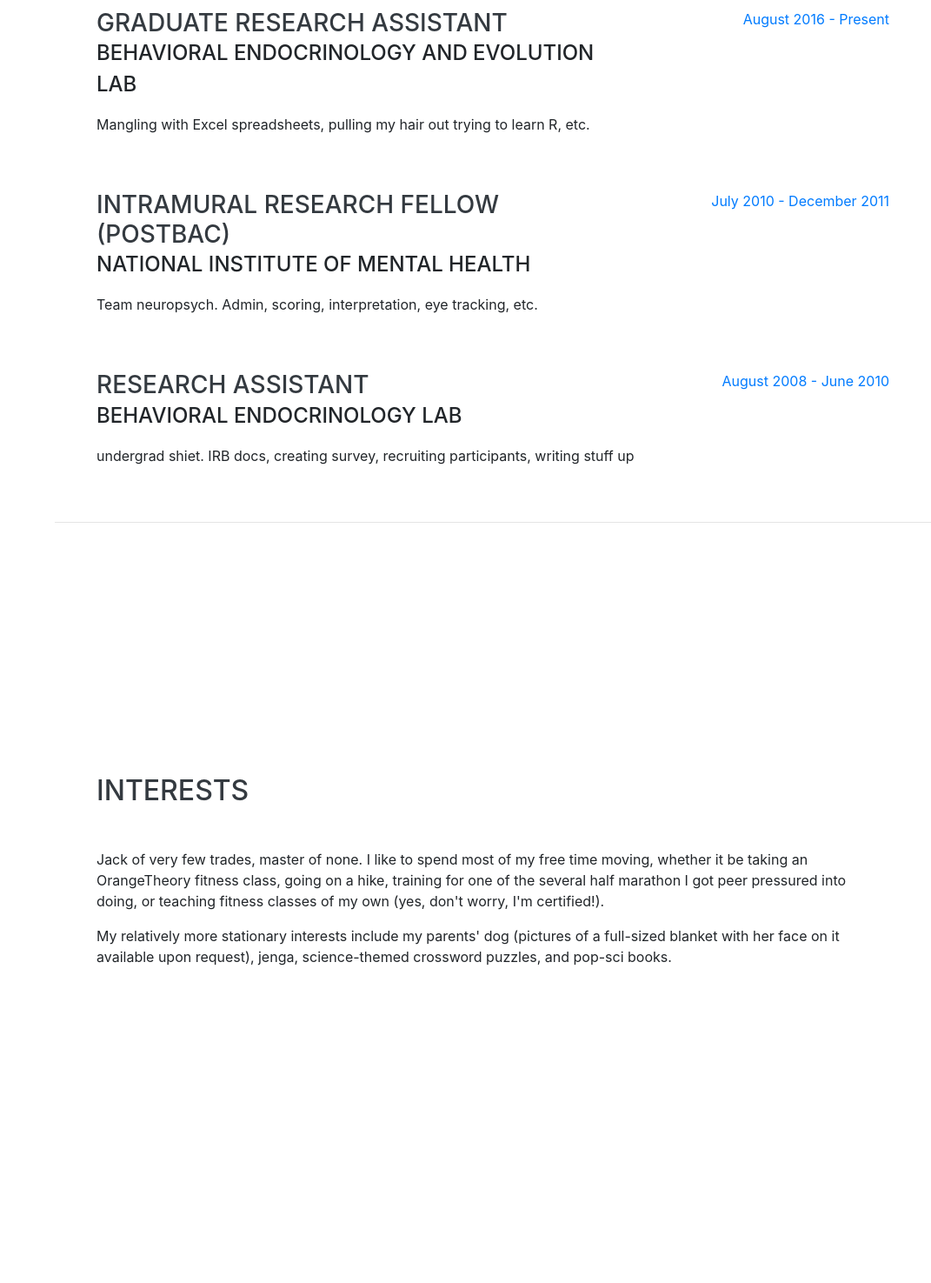
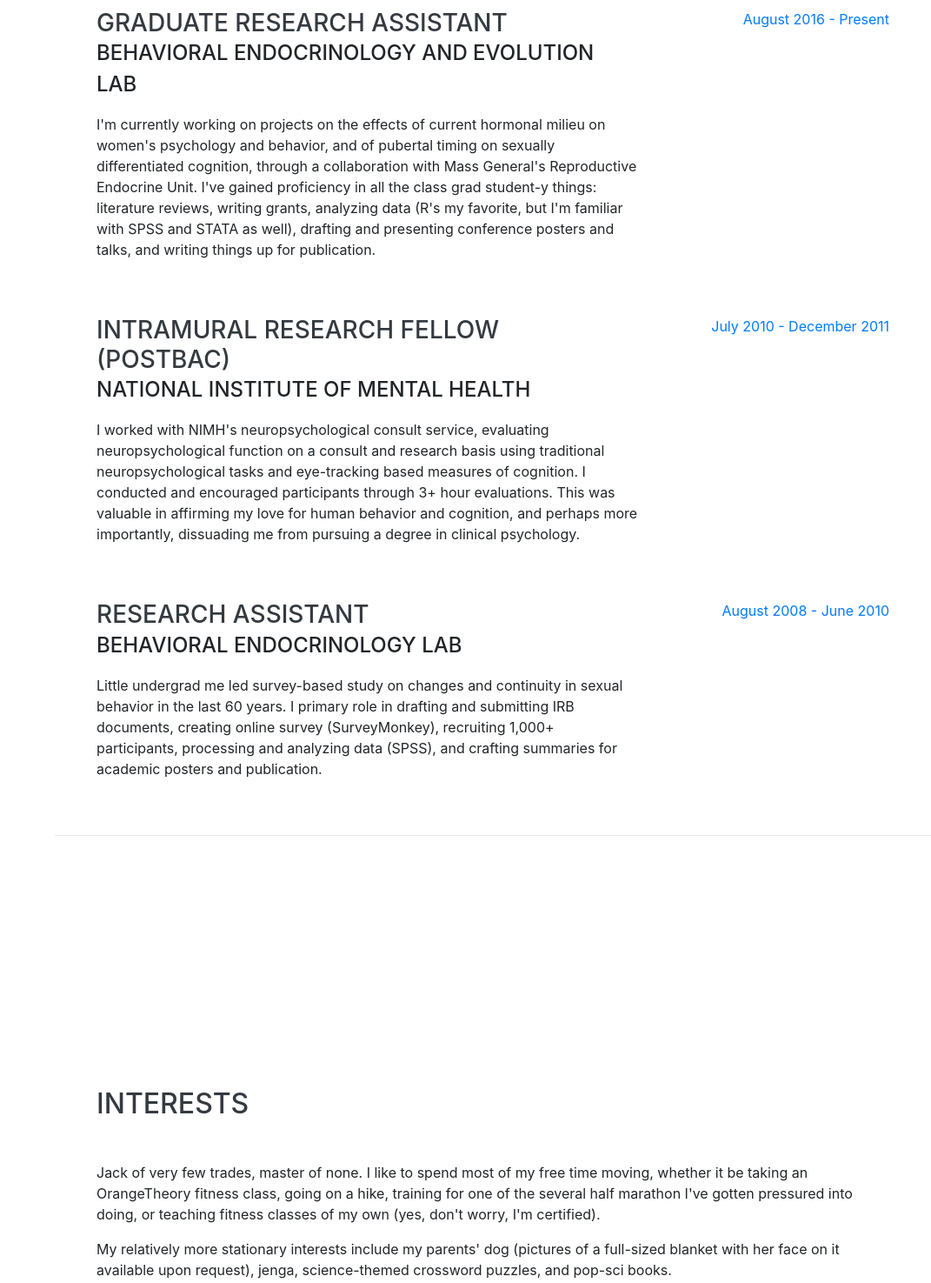
Before and after one commit to taliashirazi/taliashirazi.github.io, a website with bundled scripts: page index.html in a window 1280 px wide. Shown: the part 3560-5035 px from the top of the page at 87% size, without its empty margins (209-1280 px from the left). Before the commit the page ends 4961 px from the top, so only its background shows below. Built offline with nearby package versions, Linux system fonts and the light colour scheme; a web font is replaced by a local one.

Commit message:
Update index.html

```diff
--- a/index.html
+++ b/index.html
@@ -221,7 +221,7 @@
           <div class="resume-content">
             <h3 class="mb-0">Graduate research assistant</h3>
             <div class="subheading mb-3">Behavioral Endocrinology and Evolution Lab</div>
-            <p>Mangling with Excel spreadsheets, pulling my hair out trying to learn R, etc.</p>
+            <p>I'm currently working on projects on the effects of current hormonal milieu on women's psychology and behavior, and of pubertal timing on sexually differentiated cognition, through a collaboration with Mass General's Reproductive Endocrine Unit. I've gained proficiency in all the class grad student-y things: literature reviews, writing grants, analyzing data (R's my favorite, but I'm familiar with SPSS and STATA as well), drafting and presenting conference posters and talks, and writing things up for publication.</p>
           </div>
           <div class="resume-date text-md-right">
             <span class="text-primary">August 2016 - Present</span>
@@ -232,7 +232,7 @@
           <div class="resume-content">
             <h3 class="mb-0">Intramural Research Fellow (Postbac)</h3>
             <div class="subheading mb-3">National Institute of Mental Health</div>
-            <p>Team neuropsych. Admin, scoring, interpretation, eye tracking, etc.</p>
+            <p>I worked with NIMH's neuropsychological consult service, evaluating neuropsychological function on a consult and research basis using traditional neuropsychological tasks and eye-tracking based measures of cognition. I conducted and encouraged participants through 3+ hour evaluations. This was valuable in affirming my love for human behavior and cognition, and perhaps more importantly, dissuading me from pursuing a degree in clinical psychology. </p>
           </div>
           <div class="resume-date text-md-right">
             <span class="text-primary">July 2010 - December 2011</span>
@@ -243,7 +243,7 @@
           <div class="resume-content">
             <h3 class="mb-0">Research Assistant</h3>
             <div class="subheading mb-3">Behavioral Endocrinology Lab</div>
-            <p>undergrad shiet. IRB docs, creating survey, recruiting participants, writing stuff up</p>
+            <p>Little undergrad me led survey-based study on changes and continuity in sexual behavior in the last 60 years. I primary role in drafting and submitting IRB documents, creating online survey (SurveyMonkey), recruiting 1,000+ participants, processing and analyzing data (SPSS), and crafting summaries for academic posters and publication.</p>
           </div>
           <div class="resume-date text-md-right">
             <span class="text-primary">August 2008 - June 2010 </span>
@@ -259,7 +259,7 @@
     <section class="resume-section p-3 p-lg-5 d-flex align-items-center" id="interests">
       <div class="w-100">
         <h2 class="mb-5">Interests</h2>
-        <p>Jack of very few trades, master of none. I like to spend most of my free time moving, whether it be taking an OrangeTheory fitness class, going on a hike, training for one of the several half marathon I got peer pressured into doing, or teaching fitness classes of my own (yes, don't worry, I'm certified!).</p>
+        <p>Jack of very few trades, master of none. I like to spend most of my free time moving, whether it be taking an OrangeTheory fitness class, going on a hike, training for one of the several half marathon I've gotten pressured into doing, or teaching fitness classes of my own (yes, don't worry, I'm certified).</p>
         <p class="mb-0">My relatively more stationary interests include my parents' dog (pictures of a full-sized blanket with her face on it available upon request), jenga, science-themed crossword puzzles, and pop-sci books.</p>
       </div>
     </section>
```
